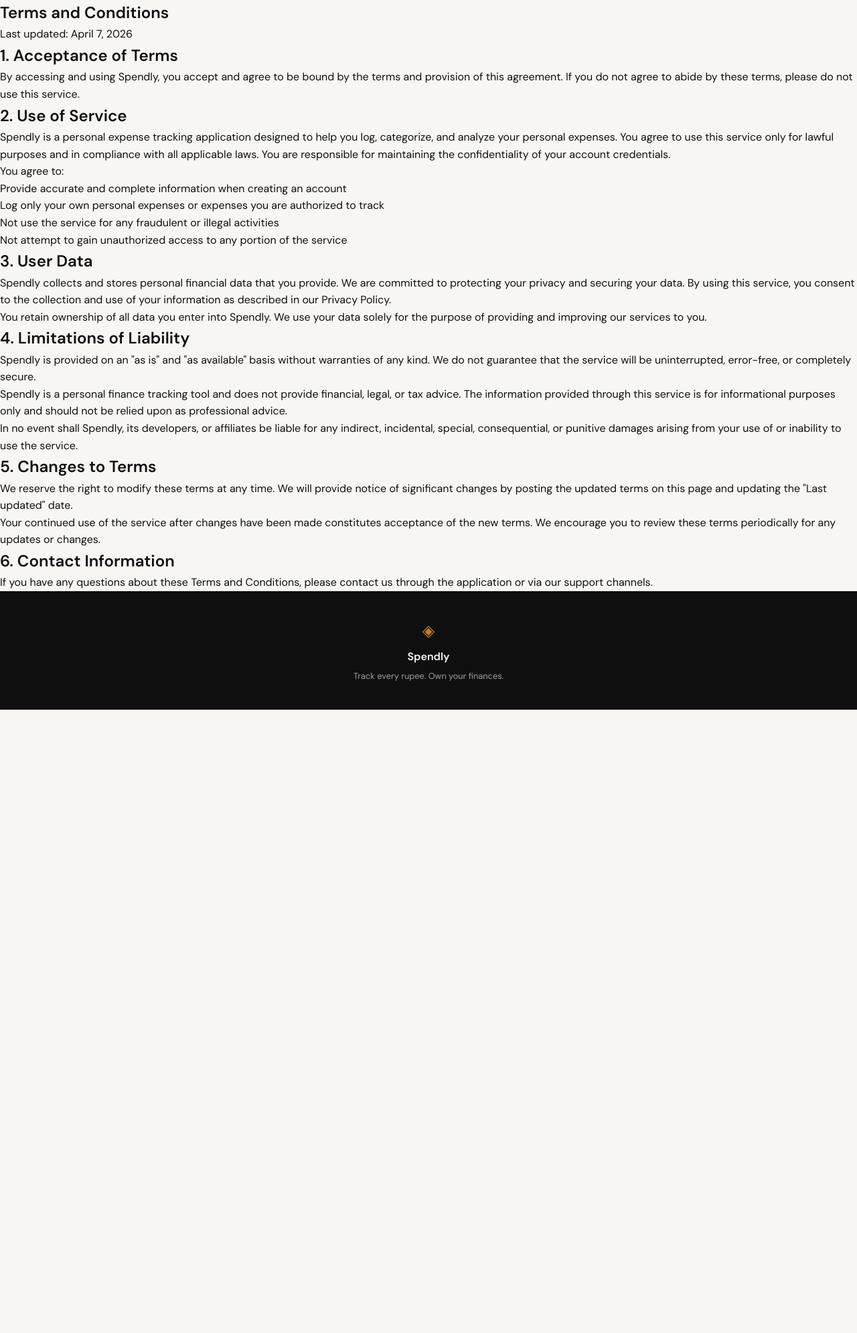
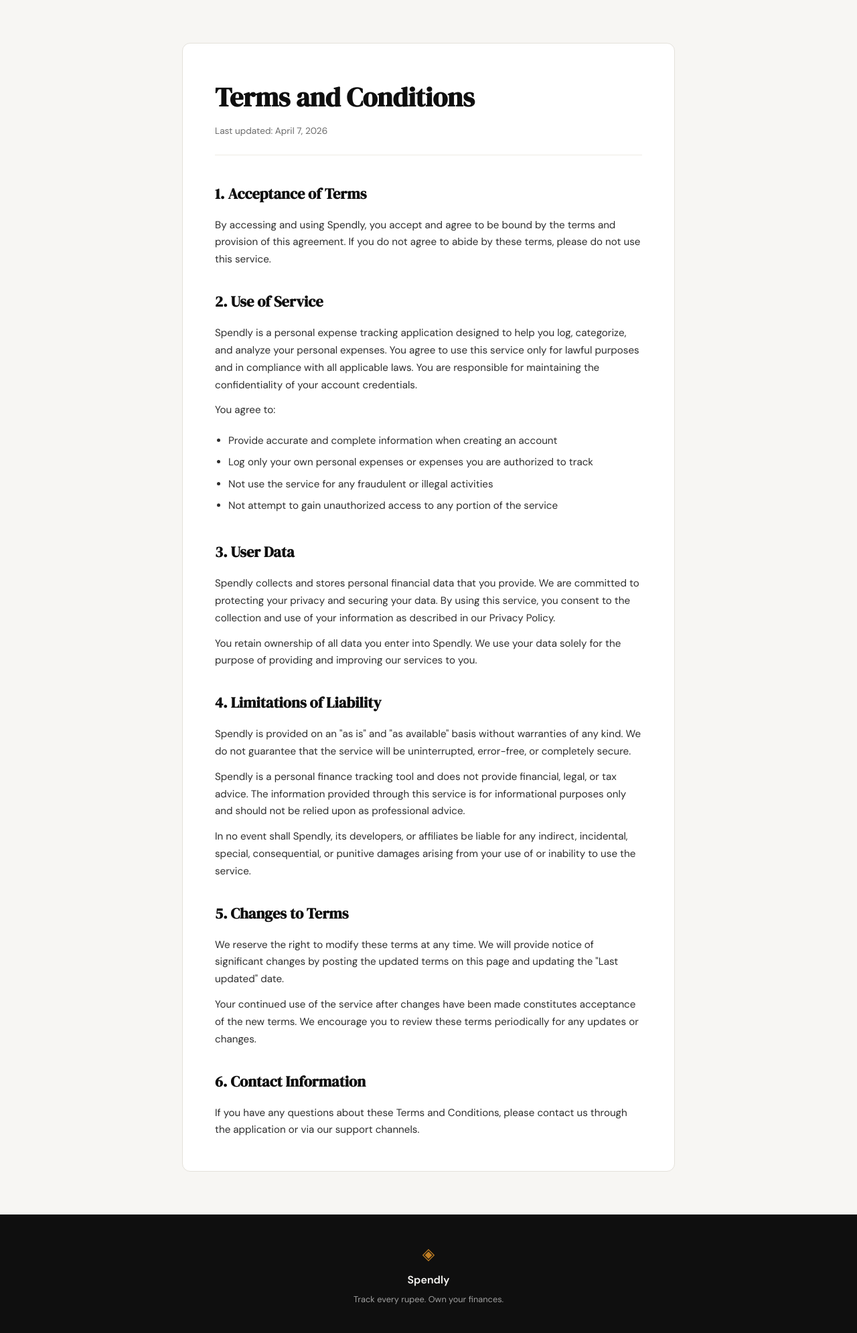
Before and after one commit to LOKESH16AGRAWAL/expense-tracker-claudecode-repo, a Flask app: page /terms in a window 1280 px wide. Shown: the part 61-2052 px from the top of the page at 67% size. Before the commit the page ends 1121 px from the top, so only its background shows below. Run offline with Flask 3, Linux system fonts and the light colour scheme.

Commit message:
Add terms page styles matching site theme

```diff
--- a/static/css/style.css
+++ b/static/css/style.css
@@ -507,6 +507,91 @@ a { color: inherit; text-decoration: none; }
     color: var(--ink-faint);
 }
 
+.footer-links {
+    display: flex;
+    gap: 1.5rem;
+    margin-top: 0.75rem;
+}
+
+.footer-links a {
+    font-size: 0.8rem;
+    color: var(--ink-faint);
+    transition: color 0.2s;
+}
+
+.footer-links a:hover {
+    color: var(--paper);
+}
+
+/* ------------------------------------------------------------------ */
+/* Terms page                                                          */
+/* ------------------------------------------------------------------ */
+
+.terms-section {
+    padding: 4rem 2rem;
+    max-width: 800px;
+    margin: 0 auto;
+}
+
+.terms-container {
+    background: var(--paper-card);
+    border: 1px solid var(--border);
+    border-radius: var(--radius-md);
+    padding: 3rem;
+}
+
+.terms-title {
+    font-family: var(--font-display);
+    font-size: 2.5rem;
+    color: var(--ink);
+    margin-bottom: 0.5rem;
+}
+
+.terms-updated {
+    font-size: 0.85rem;
+    color: var(--ink-muted);
+    margin-bottom: 2.5rem;
+    padding-bottom: 1.5rem;
+    border-bottom: 1px solid var(--border-soft);
+}
+
+.terms-content {
+    display: flex;
+    flex-direction: column;
+    gap: 2rem;
+}
+
+.terms-block {
+    display: flex;
+    flex-direction: column;
+    gap: 0.75rem;
+}
+
+.terms-block h2 {
+    font-family: var(--font-display);
+    font-size: 1.4rem;
+    color: var(--ink);
+    margin-bottom: 0.25rem;
+}
+
+.terms-block p {
+    font-size: 0.95rem;
+    color: var(--ink-soft);
+    line-height: 1.7;
+}
+
+.terms-block ul {
+    margin-top: 0.5rem;
+    padding-left: 1.25rem;
+}
+
+.terms-block li {
+    font-size: 0.95rem;
+    color: var(--ink-soft);
+    line-height: 1.7;
+    margin-bottom: 0.4rem;
+}
+
 /* ------------------------------------------------------------------ */
 /* Responsive                                                          */
 /* ------------------------------------------------------------------ */
```
